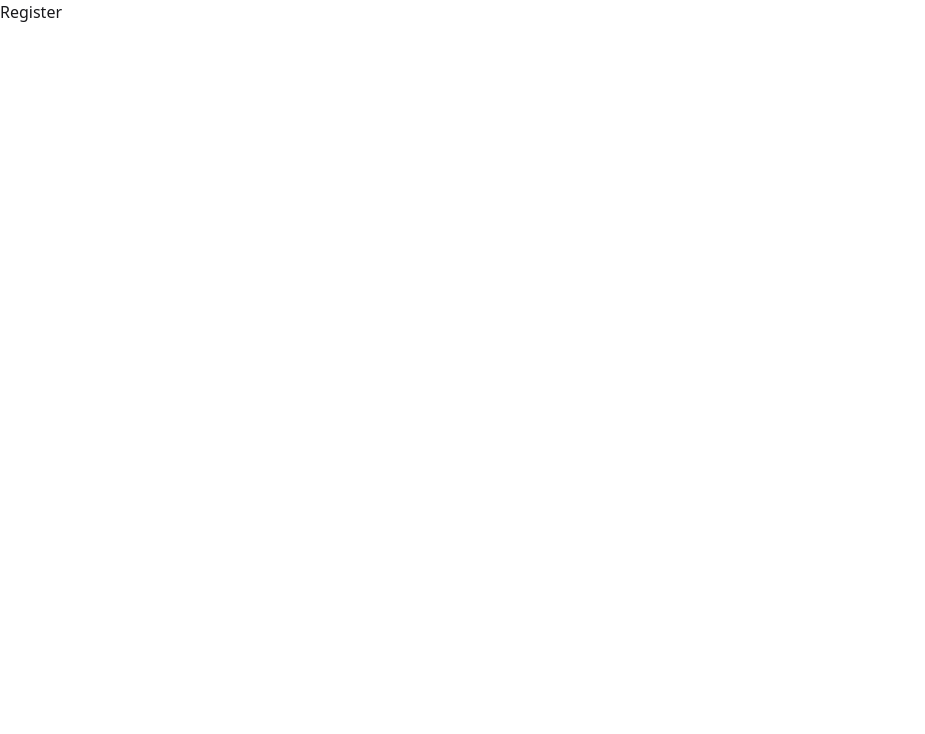
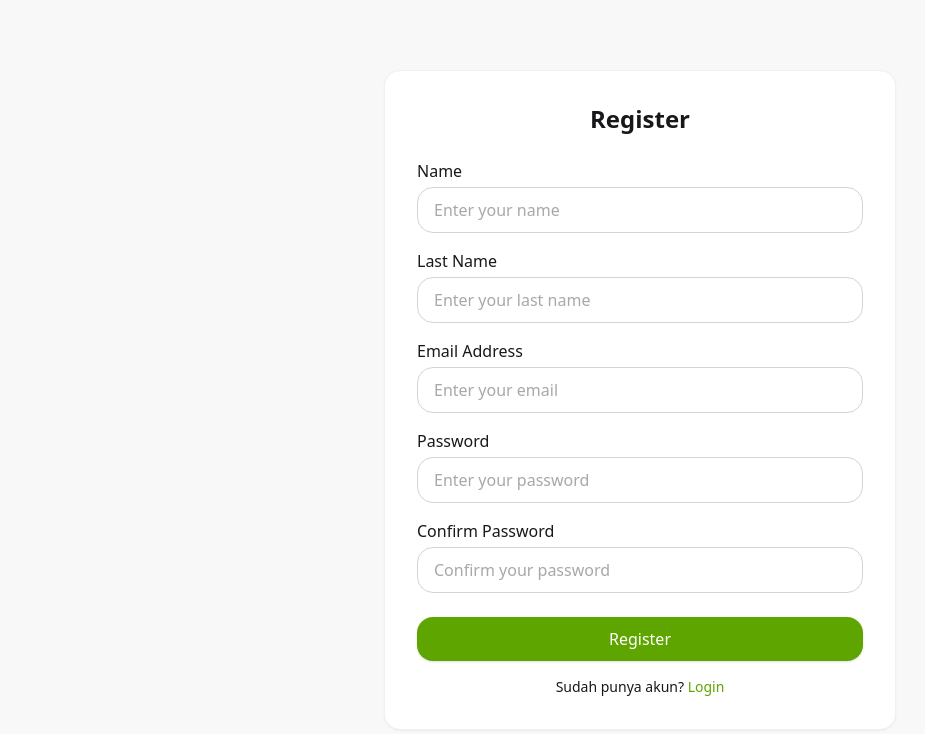
Before and after one commit to raisadeviap/fast-upnvj, a React (Vite) app: page /register in a window 1280 px wide. Shown: the top 734 px of the page, without its empty margins (0-925 px from the left). Built offline with nearby package versions, Linux system fonts and the light colour scheme.

Commit message:
login & register

```diff
--- a/src/pages/Login.jsx
+++ b/src/pages/Login.jsx
@@ -1,11 +1,65 @@
-import React from 'react'
+import React from "react";
+import { Link } from "react-router-dom";
 
 function Login() {
   return (
-    <div>
-      <h1>Login</h1>
+    <div className="min-h-screen flex items-center justify-center bg-[#f8f8f8]">
+      <div className="bg-white p-8 rounded-2xl border border-[#f1f1f2] w-full max-w-lg">
+        <h1 className="text-2xl font-bold text-center mb-6 text-zinc-900">
+          Login
+        </h1>
+        <div className="flex justify-center mb-6">
+          <img src="src/assets/UPN.png" alt="UPN Logo" className="h-32 w-auto"/>
+        </div>
+
+        <form>
+          <div className="mb-4">
+            <label
+              htmlFor="username"
+              className="block mb-1 font-medium text-zinc-900"
+            >
+              Username
+            </label>
+            <input
+              type="text"
+              id="username"
+              className="w-full px-4 py-2.5 border rounded-2xl focus:outline-none text-neutral-600 border-neutral-300 focus:border-neutral-500 transition-all duration-300"
+              placeholder="Enter your username"
+            />
+          </div>
+
+          <div className="mb-4">
+            <label
+              htmlFor="password"
+              className="block mb-1 font-medium text-zinc-900"
+            >
+              Password
+            </label>
+            <input
+              type="password"
+              id="password"
+              className="w-full px-4 py-2.5 border rounded-2xl focus:outline-none text-neutral-600 border-neutral-300 focus:border-neutral-500 transition-all duration-300"
+              placeholder="Enter your password"
+            />
+          </div>
+
+          <button
+            type="submit"
+            className="w-full bg-lime-600 text-white mt-2 py-2.5 px-4 rounded-2xl hover:bg-lime-700 transition-all duration-300 cursor-pointer shadow-sm"
+          >
+            Login
+          </button>
+        </form>
+
+        <p className="mt-4 text-center text-sm text-zinc-900">
+          Belum punya akun?{" "}
+          <Link to="/register" className="text-lime-600 hover:underline">
+            Register
+          </Link>
+        </p>
+      </div>
     </div>
-  )
+  );
 }
 
-export default Login
+export default Login;
--- a/src/pages/Register.jsx
+++ b/src/pages/Register.jsx
@@ -1,11 +1,107 @@
-import React from 'react'
+import React from "react";
+import { Link } from "react-router-dom";
 
 function Register() {
   return (
-    <div>
-      <h1>Register</h1>
+    <div className="min-h-screen flex items-center justify-center bg-[#f8f8f8]">
+      <div className="bg-white p-8 rounded-2xl shadow-xs border border-[#f1f1f2] w-full max-w-lg">
+        <h1 className="text-2xl font-bold text-center mb-6 text-zinc-900">
+          Register
+        </h1>
+
+        <form>
+          <div className="mb-4">
+            <label
+              htmlFor="name"
+              className="block mb-1 font-medium text-zinc-900"
+            >
+              Name
+            </label>
+            <input
+              type="text"
+              id="name"
+              className="w-full px-4 py-2.5 border rounded-2xl focus:outline-none text-neutral-600 border-neutral-300 focus:border-neutral-500 transition-all duration-300"
+              placeholder="Enter your name"
+            />
+          </div>
+
+          <div className="mb-4">
+            <label
+              htmlFor="lastName"
+              className="block mb-1 font-medium text-zinc-900"
+            >
+              Last Name
+            </label>
+            <input
+              type="text"
+              id="lastName"
+              className="w-full px-4 py-2.5 border rounded-2xl focus:outline-none text-neutral-600 border-neutral-300 focus:border-neutral-500 transition-all duration-300"
+              placeholder="Enter your last name"
+            />
+          </div>
+
+          <div className="mb-4">
+            <label
+              htmlFor="email"
+              className="block mb-1 font-medium text-zinc-900"
+            >
+              Email Address
+            </label>
+            <input
+              type="email"
+              id="email"
+              className="w-full px-4 py-2.5 border rounded-2xl focus:outline-none text-neutral-600 border-neutral-300 focus:border-neutral-500 transition-all duration-300"
+              placeholder="Enter your email"
+            />
+          </div>
+
+          <div className="mb-4">
+            <label
+              htmlFor="password"
+              className="block mb-1 font-medium text-zinc-900"
+            >
+              Password
+            </label>
+            <input
+              type="password"
+              id="password"
+              className="w-full px-4 py-2.5 border rounded-2xl focus:outline-none text-neutral-600 border-neutral-300 focus:border-neutral-500 transition-all duration-300"
+              placeholder="Enter your password"
+            />
+          </div>
+
+          <div className="mb-4">
+            <label
+              htmlFor="confirmPassword"
+              className="block mb-1 font-medium text-zinc-900"
+            >
+              Confirm Password
+            </label>
+            <input
+              type="password"
+              id="confirmPassword"
+              className="w-full px-4 py-2.5 border rounded-2xl focus:outline-none text-neutral-600 border-neutral-300 focus:border-neutral-500 transition-all duration-300"
+              placeholder="Confirm your password"
+            />
+          </div>
+
+          <button
+            type="submit"
+            className="w-full bg-lime-600 text-white mt-2 py-2.5 px-4 rounded-2xl hover:bg-lime-700 transition-all duration-300 cursor-pointer shadow-sm"
+          >
+            Register
+          </button>
+        </form>
+
+        <p className="mt-4 text-center text-sm text-zinc-900">
+          Sudah punya akun?{" "}
+          <Link to="/login" className="text-lime-600 hover:underline">
+            Login
+          </Link>
+        </p>
+      </div>
     </div>
-  )
+  );
 }
 
-export default Register
+export default Register;
```
Also changed, not shown: src/assets/UPN.png (added).
